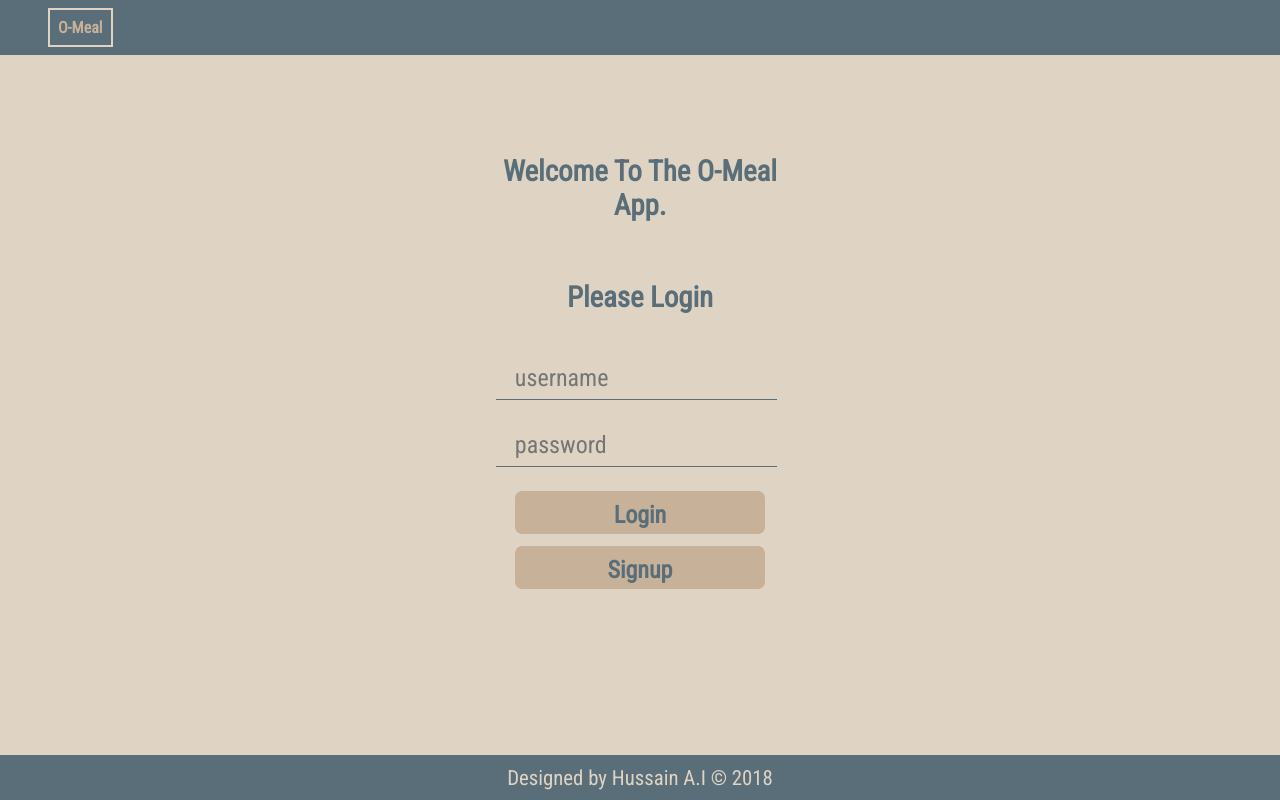
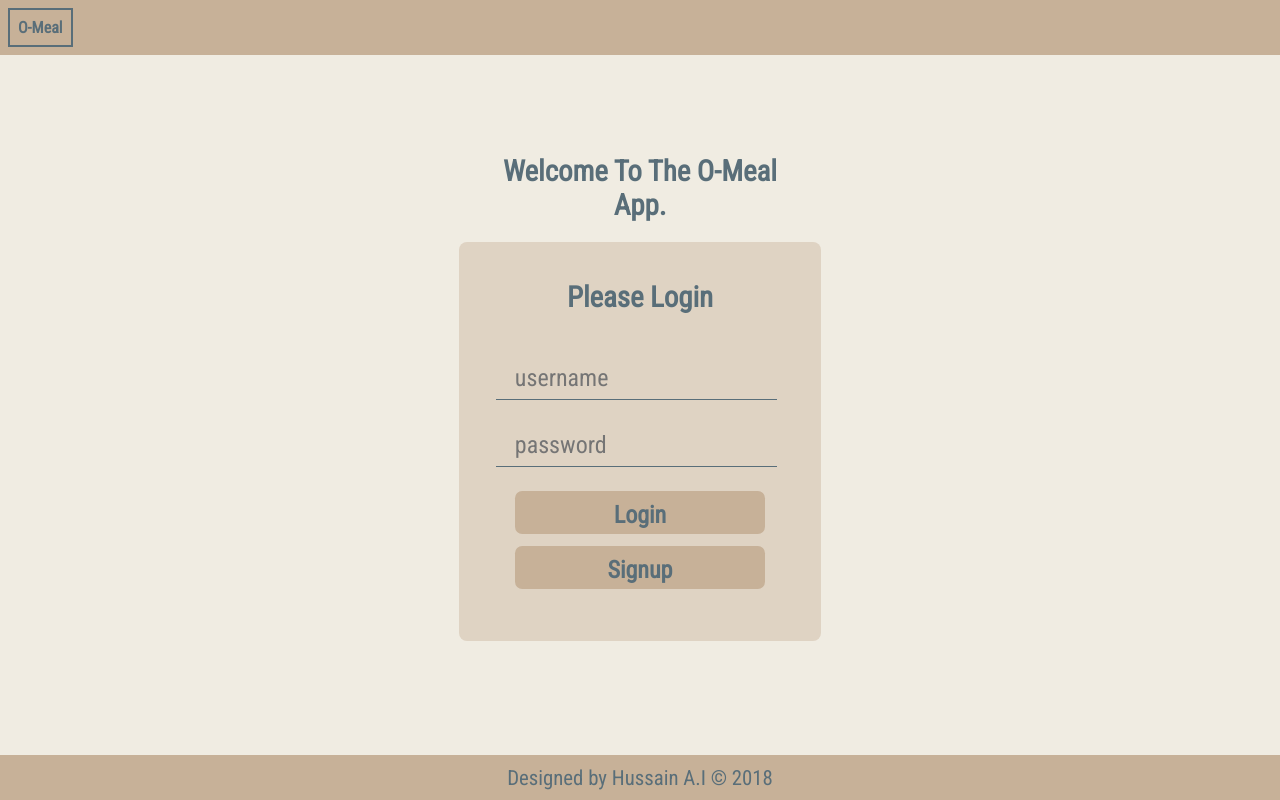
Before and after one commit to Daymorelah/orderMeal, a website: page UI/html/loginPage.html in a window 1280 px wide. Drawn offline with Linux system fonts and the light colour scheme.

Commit message:
improve UI on login page

```diff
--- a/UI/css/loginPage.css
+++ b/UI/css/loginPage.css
@@ -21,13 +21,13 @@ html,body{
 }
 
 body {
-  background: var(--primary-light);
+  background: var(--light);
   color: var(--dark);
   font-family: 'Roboto Condensed', sans-serif;
 }
 
 nav{
-  background: var(--dark);
+  background: var(--primary);
 }
 #page-container {
   display: flex;
@@ -42,9 +42,9 @@ nav{
 }
 #logo a {
   text-decoration: none;
-  color: var(--primary);
+  color: var(--dark);
   display: inline-block;
-  border: 2px solid var(--primary-light);
+  border: 2px solid var(--dark);
   padding: 0.5em;
   margin: 0.5em;
   font-size: 1em;
@@ -101,8 +101,7 @@ button {
 }
 #footer {
   text-align: center;
-  background: var(--dark);
-  color: var(--primary-light);
+  background: var(--primary);
   font-size: 1.3em;
   padding: 0.5em;
   position: fixed;
@@ -115,27 +114,18 @@ button {
 }
 
 @media screen and (min-width: 360px) {
-  nav {
-    padding-left: 0.8em;
-  }
   #form-container {
     width: 90%;
     margin: 5vh auto;
   }
 }
 @media screen and (min-width: 420px) {
-  nav {
-    padding-left: 1.1em;
-  }
   #form-container {
     width: 80%;
     margin: 10vh auto;
   }
 }
 @media screen and (min-width: 480px) {
-  nav {
-    padding-left: 2.5em;
-  }
   #login-form {
     width: 90%;
     margin: auto;
--- a/UI/js/signupPage.js
+++ b/UI/js/signupPage.js
@@ -1,7 +1,7 @@
-const signupButton = document.querySelector('form');
+const signupForm = document.querySelector('form');
 const loginButton = document.querySelector('#login-button');
 
-signupButton.addEventListener('submit', (event) => {
+signupForm.addEventListener('submit', (event) => {
   event.preventDefault();
   window.location = `${location.origin}/UI/html/homePage.html`;
 });
```
